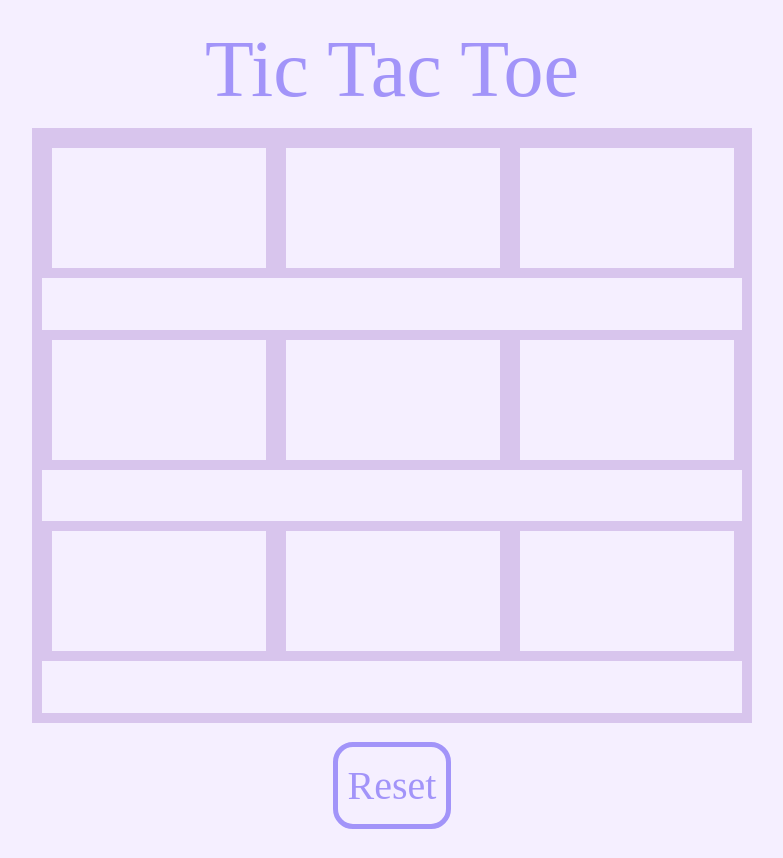
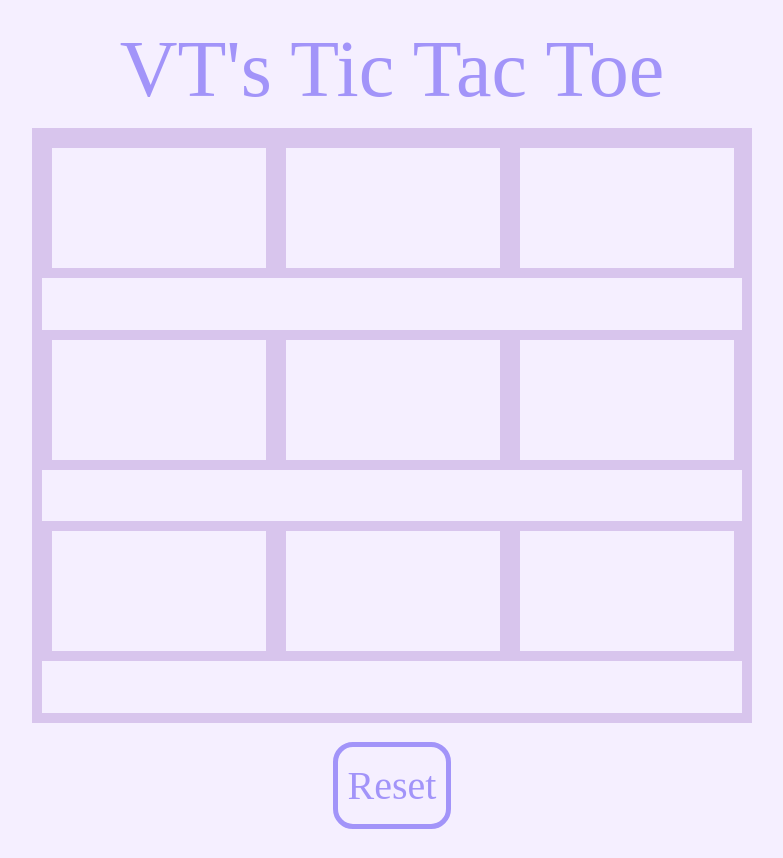
Before and after one commit to v-t-9/Tic-Tac-Toe, a plain HTML site: page index.html in a window 1280 px wide. Shown: the whole page, without its empty margins (216-999 px from the left). Drawn offline with Linux system fonts and the light colour scheme; a web font is replaced by a local one.

Commit message:
add to the  heading

```diff
--- a/index.html
+++ b/index.html
@@ -12,7 +12,7 @@
 
 </head>
 <body>
-    <h1>Tic Tac Toe</h1>
+    <h1>VT's Tic Tac Toe</h1>
 
     <section id="grid">
         <div class="cell" id = "zero"></div>
```
